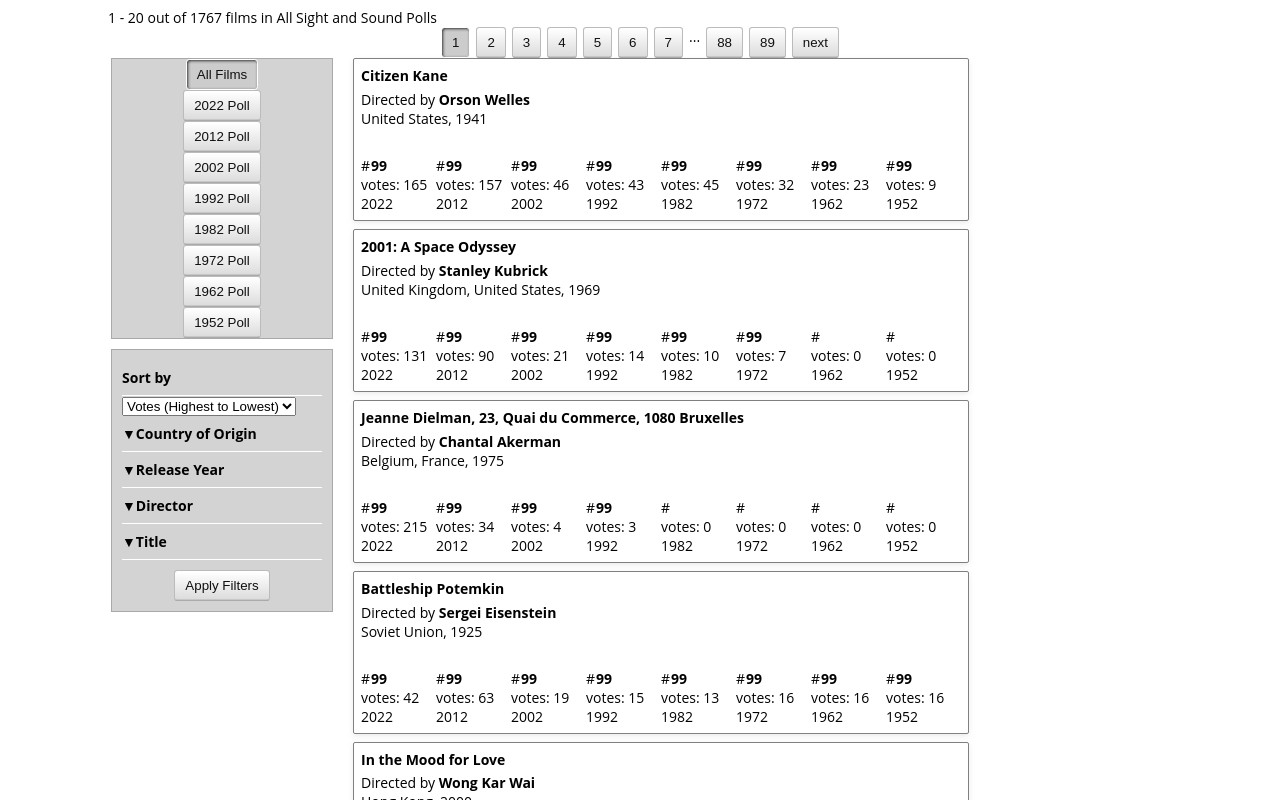
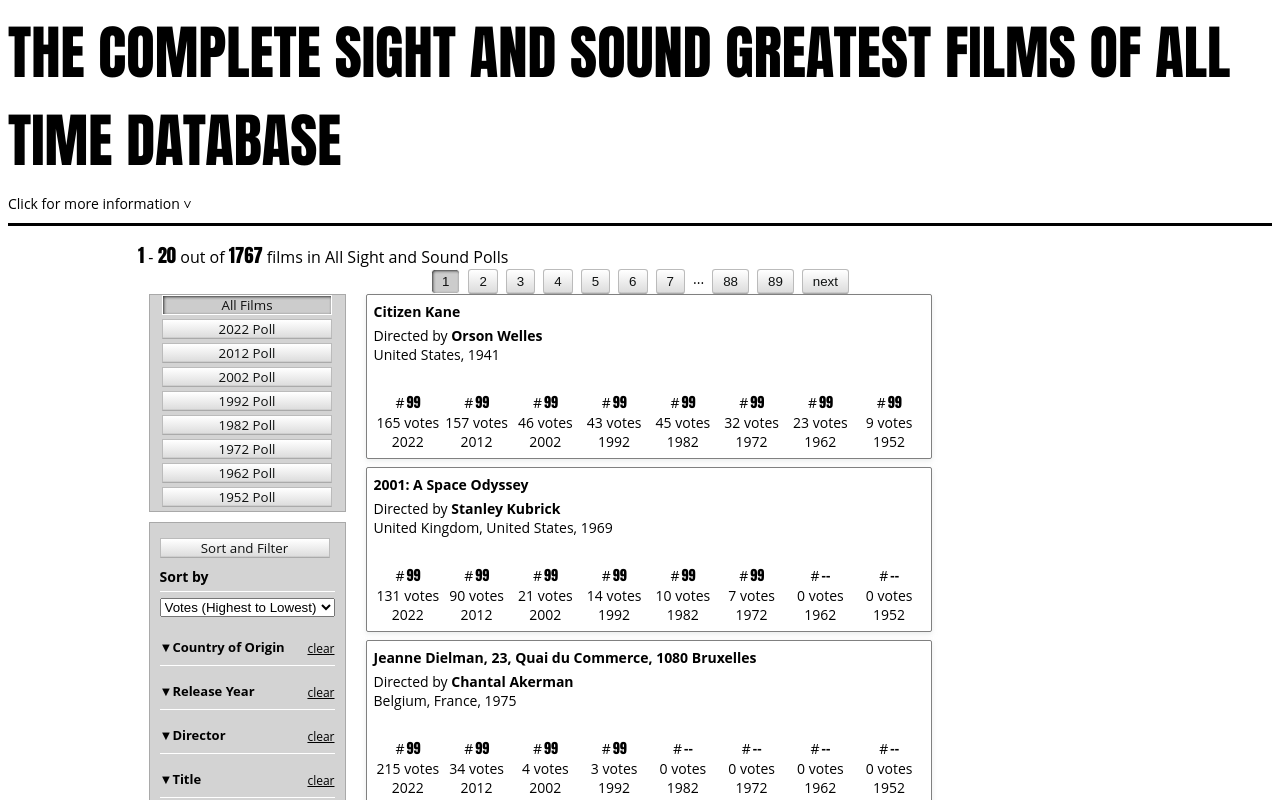
Before and after one commit to bondie00/parcel-react, a React (Vite) app: page / in a window 1280 px wide. Shown: the top 800 px of the page. Built offline with nearby package versions, Linux system fonts and the light colour scheme.

Commit message:
to vercel 1.7.24

```diff
--- a/package.json
+++ b/package.json
@@ -1,5 +1,4 @@
 {
-  "homepage": "https://bondie00.github.io/parcel-react",
   "name": "parcel-react",
   "version": "1.0.0",
   "license": "MIT",
--- a/src/App.js
+++ b/src/App.js
@@ -3,6 +3,7 @@
 import data from "./components/filmdata.json"
 import Pagination from "./components/pagination"
 import Filters from "./components/Filters"
+import Header from "./components/Header"
 
 
 export function App() {
@@ -100,13 +101,27 @@
     }
     return b[poll] - a[poll]
   })
+}
 
   if (sort == "title") {
     filteredData.sort((a,b) => {
       return b["FilmTitle"] - a["FilmTitle"]
     })
   }
-}
+
+  if (sort == "yearUp") {
+    filteredData.sort((a,b) => {
+      return a["Year"] - b["Year"]
+    })
+  }
+
+  if (sort == "yearDown") {
+    filteredData.sort((a,b) => {
+      return b["Year"] - a["Year"]
+    })
+  }
+
+
 
 const applyClick = () => {
 
@@ -131,6 +146,7 @@
   setPrevEndYear(nextState.endYear)
 }
 
+
 const applyPoll = (year) => {
   setPoll(year)
   setCurrentPage(1)
@@ -148,11 +164,14 @@
 
 
   return <>
-      <header>
 
-      </header>
-      <div className="main">
-        <div>{indexFirst + 1} - {indexLast > filteredData.length ? filteredData.length : indexLast} out of {filteredData.length} films in {poll=="" ? "All Sight and Sound Polls" : null}</div>
+        <Header/>
+
+        <div className="main">
+
+
+
+        <div className="results"><span className="resultsNums">{indexFirst + 1}</span> - <span className="resultsNums">{indexLast > filteredData.length ? filteredData.length : indexLast}</span> out of <span className="resultsNums">{filteredData.length}</span> films in {poll=="" ? "All Sight and Sound Polls" : "the " + poll.substring(0,4) + " Sight and Sound poll"}</div>
 
         <Pagination
           moviesperPage={moviesperPage}
@@ -164,20 +183,22 @@
         <div className="workarea">
           <div className="leftpanel">
             <div className="pollscontainer">
-              <div type="button" className="pageitem" id={(poll == "" ? "selected" : null)} onClick={() => applyPoll("")}>All Films</div>
-              <div type="button" className="pageitem" id={(poll == "2022votes" ? "selected" : null)} onClick={() => applyPoll("2022votes")}>2022 Poll</div>
-              <div type="button" className="pageitem" id={(poll == "2012votes" ? "selected" : null)} onClick={() => applyPoll("2012votes")}>2012 Poll</div>
-              <div type="button" className="pageitem" id={(poll == "2002votes" ? "selected" : null)} onClick={() => applyPoll("2002votes")}>2002 Poll</div>
-              <div type="button" className="pageitem" id={(poll == "1992votes" ? "selected" : null)} onClick={() => applyPoll("1992votes")}>1992 Poll</div>
-              <div type="button" className="pageitem" id={(poll == "1982votes" ? "selected" : null)} onClick={() => applyPoll("1982votes")}>1982 Poll</div>
-              <div type="button" className="pageitem" id={(poll == "1972votes" ? "selected" : null)} onClick={() => applyPoll("1972votes")}>1972 Poll</div>
-              <div type="button" className="pageitem" id={(poll == "1962votes" ? "selected" : null)} onClick={() => applyPoll("1962votes")}>1962 Poll</div>
-              <div type="button" className="pageitem" id={(poll == "1952votes" ? "selected" : null)} onClick={() => applyPoll("1952votes")}>1952 Poll</div>
+              <div type="button" className="pollbutton" id={(poll == "" ? "selected" : null)} onClick={() => applyPoll("")}>All Films</div>
+              <div type="button" className="pollbutton" id={(poll == "2022votes" ? "selected" : null)} onClick={() => applyPoll("2022votes")}>2022 Poll</div>
+              <div type="button" className="pollbutton" id={(poll == "2012votes" ? "selected" : null)} onClick={() => applyPoll("2012votes")}>2012 Poll</div>
+              <div type="button" className="pollbutton" id={(poll == "2002votes" ? "selected" : null)} onClick={() => applyPoll("2002votes")}>2002 Poll</div>
+              <div type="button" className="pollbutton" id={(poll == "1992votes" ? "selected" : null)} onClick={() => applyPoll("1992votes")}>1992 Poll</div>
+              <div type="button" className="pollbutton" id={(poll == "1982votes" ? "selected" : null)} onClick={() => applyPoll("1982votes")}>1982 Poll</div>
+              <div type="button" className="pollbutton" id={(poll == "1972votes" ? "selected" : null)} onClick={() => applyPoll("1972votes")}>1972 Poll</div>
+              <div type="button" className="pollbutton" id={(poll == "1962votes" ? "selected" : null)} onClick={() => applyPoll("1962votes")}>1962 Poll</div>
+              <div type="button" className="pollbutton" id={(poll == "1952votes" ? "selected" : null)} onClick={() => applyPoll("1952votes")}>1952 Poll</div>
           </div>
 
             <div className="filters">
 
-
+            <div className="applytop">
+              <div type="button" className="pollbutton"  onClick={() => applyClick()}>Sort and Filter</div>
+            </div>
 
             <Filters
             data={data}
@@ -188,9 +209,11 @@
             titles={nextState.TitleArray}
             sortType={nextState.sortType}
             />
-            <div className="apply">
-              <div type="button" className="pageitem"  onClick={() => applyClick()}>Apply Filters</div>
+
+            <div className="applybottom">
+              <div type="button" className="pollbutton"  onClick={() => applyClick()}>Sort and Filter</div>
             </div>
+
           </div>
 
 
--- a/src/components/FilmSlide.jsx
+++ b/src/components/FilmSlide.jsx
@@ -10,24 +10,24 @@
             <div className="countryyear">{d.Country}, {d.Year}</div>
             <div className="rankgrid">
                 <div className="row">
-                  <div className="rank" id={poll=="2022votes" ? "highlight" : null}><span className="pound" id={poll=="2022votes" ? "highlight" : null}>#</span>{d["2022rank"]}</div>
-                  <div className="rank" id={poll=="2012votes" ? "highlight" : null}><span className="pound" id={poll=="2012votes" ? "highlight" : null}>#</span>{d["2012rank"]}</div>
-                  <div className="rank" id={poll=="2002votes" ? "highlight" : null}><span className="pound" id={poll=="2002votes" ? "highlight" : null}>#</span>{d["2002rank"]}</div>
-                  <div className="rank" id={poll=="1992votes" ? "highlight" : null}><span className="pound" id={poll=="1992votes" ? "highlight" : null}>#</span>{d["1992rank"]}</div>
-                  <div className="rank" id={poll=="1982votes" ? "highlight" : null}><span className="pound" id={poll=="1982votes" ? "highlight" : null}>#</span>{d["1982rank"]}</div>
-                  <div className="rank" id={poll=="1972votes" ? "highlight" : null}><span className="pound" id={poll=="1972votes" ? "highlight" : null}>#</span>{d["1972rank"]}</div>
-                  <div className="rank" id={poll=="1962votes" ? "highlight" : null}><span className="pound" id={poll=="1962votes" ? "highlight" : null}>#</span>{d["1962rank"]}</div>
-                  <div className="rank" id={poll=="1952votes" ? "highlight" : null}><span className="pound" id={poll=="1952votes" ? "highlight" : null}>#</span>{d["1952rank"]}</div>
+                  <div className="rank" id={poll=="2022votes" ? "highlight" : null}><span className="pound" id={poll=="2022votes" ? "highlight" : null}>#</span>{d["2022rank"] == "" ? ("--") : d["2022rank"]}</div>
+                  <div className="rank" id={poll=="2012votes" ? "highlight" : null}><span className="pound" id={poll=="2012votes" ? "highlight" : null}>#</span>{d["2012rank"] == "" ? ("--") : d["2012rank"]}</div>
+                  <div className="rank" id={poll=="2002votes" ? "highlight" : null}><span className="pound" id={poll=="2002votes" ? "highlight" : null}>#</span>{d["2002rank"] == "" ? ("--") : d["2002rank"]}</div>
+                  <div className="rank" id={poll=="1992votes" ? "highlight" : null}><span className="pound" id={poll=="1992votes" ? "highlight" : null}>#</span>{d["1992rank"] == "" ? ("--") : d["1992rank"]}</div>
+                  <div className="rank" id={poll=="1982votes" ? "highlight" : null}><span className="pound" id={poll=="1982votes" ? "highlight" : null}>#</span>{d["1982rank"] == "" ? ("--") : d["1982rank"]}</div>
+                  <div className="rank" id={poll=="1972votes" ? "highlight" : null}><span className="pound" id={poll=="1972votes" ? "highlight" : null}>#</span>{d["1972rank"] == "" ? ("--") : d["1972rank"]}</div>
+                  <div className="rank" id={poll=="1962votes" ? "highlight" : null}><span className="pound" id={poll=="1962votes" ? "highlight" : null}>#</span>{d["1962rank"] == "" ? ("--") : d["1962rank"]}</div>
+                  <div className="rank" id={poll=="1952votes" ? "highlight" : null}><span className="pound" id={poll=="1952votes" ? "highlight" : null}>#</span>{d["1952rank"] == "" ? ("--") : d["1952rank"]}</div>
                 </div>
                 <div className="row">
-                  <div className="votes" id={poll=="2022votes" ? "highlight" : null}>votes: {d["2022votes"]} </div>
-                  <div className="votes" id={poll=="2012votes" ? "highlight" : null}>votes: {d["2012votes"]} </div>
-                  <div className="votes" id={poll=="2002votes" ? "highlight" : null}>votes: {d["2002votes"]} </div>
-                  <div className="votes" id={poll=="1992votes" ? "highlight" : null}>votes: {d["1992votes"]} </div>
-                  <div className="votes" id={poll=="1982votes" ? "highlight" : null}>votes: {d["1982votes"]} </div>
-                  <div className="votes" id={poll=="1972votes" ? "highlight" : null}>votes: {d["1972votes"]} </div>
-                  <div className="votes" id={poll=="1962votes" ? "highlight" : null}>votes: {d["1962votes"]} </div>
-                  <div className="votes" id={poll=="1952votes" ? "highlight" : null}>votes: {d["1952votes"]} </div>
+                  <div className="votes" id={poll=="2022votes" ? "highlight" : null}>{d["2022votes"] + (d["2022votes"] == "1" ? (" vote") : " votes")}</div>
+                  <div className="votes" id={poll=="2012votes" ? "highlight" : null}>{d["2012votes"] + (d["2012votes"] == "1" ? (" vote") : " votes")} </div>
+                  <div className="votes" id={poll=="2002votes" ? "highlight" : null}>{d["2002votes"] + (d["2002votes"] == "1" ? (" vote") : " votes")} </div>
+                  <div className="votes" id={poll=="1992votes" ? "highlight" : null}>{d["1992votes"] + (d["1992votes"] == "1" ? (" vote") : " votes")} </div>
+                  <div className="votes" id={poll=="1982votes" ? "highlight" : null}>{d["1982votes"] + (d["1982votes"] == "1" ? (" vote") : " votes")} </div>
+                  <div className="votes" id={poll=="1972votes" ? "highlight" : null}>{d["1972votes"] + (d["1972votes"] == "1" ? (" vote") : " votes")} </div>
+                  <div className="votes" id={poll=="1962votes" ? "highlight" : null}>{d["1962votes"] + (d["1962votes"] == "1" ? (" vote") : " votes")} </div>
+                  <div className="votes" id={poll=="1952votes" ? "highlight" : null}>{d["1952votes"] + (d["1952votes"] == "1" ? (" vote") : " votes")} </div>
                 </div>
                 <div className="row">
                   <div className="year" id={poll=="2022votes" ? "highlight" : null}>2022</div>
--- a/src/components/Filters.jsx
+++ b/src/components/Filters.jsx
@@ -9,6 +9,7 @@
   const [clickedYears, setClickedYears] = useState(false)
   const [clickedDirector, setClickedDirector] = useState(false)
   const [clickedTitle, setClickedTitle] = useState(false)
+  const [state, setState] = useState(0)
 
   const [sortSel, setSortSel] = useState("votes")
 
@@ -30,8 +31,22 @@
 const handleSort = (e) => {
   sortType.push(e.target.value)
   sortType.splice(0, sortType.length - 1)
-  //sortType = e.target.value
   setSortSel(e.target.value)
+}
+
+
+const clearFilters = (code) => {
+  if (code == "countries")
+    countries.splice(0, countries.length)
+  if (code == "year") {
+    startYear.splice(0, startYear.length)
+    endYear.splice(0, endYear.length)
+  }
+  if (code == "director")
+    directors.splice(0, directors.length)
+  if (code == "title")
+    titles.splice(0, titles.length)
+  setState(state + 1)
 }
 
 
@@ -39,19 +54,23 @@
   return (
     <div>
 
-<div className="filterTitle"><b>Sort by</b></div>
+<div className="sortTitle"><b>Sort by</b></div>
 
-<div>
+<div className= "sortContainer">
 <select className="sort" value={sortSel} onChange={(e) => handleSort(e)}>
         <option value="votes">Votes &#40;Highest to Lowest&#41;</option>
         <option value="title">Title &#40;A to Z&#41;</option>
+        <option value="yearUp">Release Year &#40;Earliest to Latest&#41;</option>
+        <option value="yearDown">Release Year &#40;Latest to Earliest&#41;</option>
 </select>
 </div>
 
-
+<div className="withClear">
         <div className="filterTitle" onClick={toggleCountries}>{clickedCOI ? '\u25B2' : '\u25BC'}<b>Country of Origin</b></div>
+        <div className="clear" onClick={() => clearFilters("countries")}>clear</div>
+        </div>
               {clickedCOI ? (
-              <div>
+              <div className="expandFilters">
                 <CountryFilters
                 countries={countries}
                 continent="North America"
@@ -90,10 +109,13 @@
               </div>
             ) : null}
 
-<div className="filterTitle" onClick={toggleYears}>{clickedYears ? '\u25B2' : '\u25BC'}<b>Release Year</b></div>
+<div className="withClear">
+  <div className="filterTitle" onClick={toggleYears}>{clickedYears ? '\u25B2' : '\u25BC'}<b>Release Year</b></div>
+  <div className="clear" onClick={() => clearFilters("year")}>clear</div>
+</div>
 
 {clickedYears ? (
-  <div>
+  <div className="expandFilters">
     <YearFilters
     startYear={startYear}
     endYear={endYear}
@@ -102,27 +124,35 @@
 
 ) : null}
 
-
-<div className="filterTitle" onClick={toggleDirector}>{clickedDirector ? '\u25B2' : '\u25BC'}<b>Director</b></div>
+<div className="withClear">
+  <div className="filterTitle" onClick={toggleDirector}>{clickedDirector ? '\u25B2' : '\u25BC'}<b>Director</b></div>
+  <div className="clear" onClick={() => clearFilters("director")}>clear</div>
+</div>
 
 {clickedDirector ? (
+  <div className="expandFilters">
   <SearchBar className="searchBar"
   data={data}
   directors={directors}
   titles={titles}
   type="director"
   />
+  </div>
 ) : null}
 
-
-<div className="filterTitle" onClick={toggleTitle}>{clickedTitle ? '\u25B2' : '\u25BC'}<b>Title</b></div>
+<div className="withClear">
+  <div className="filterTitle" onClick={toggleTitle}>{clickedTitle ? '\u25B2' : '\u25BC'}<b>Title</b></div>
+  <div className="clear" onClick={() => clearFilters("title")}>clear</div>
+</div>
 {clickedTitle ? (
+  <div className="expandFilters">
   <SearchBar className="searchBar"
   data={data}
   directors={directors}
   titles={titles}
   type="title"
   />
+  </div>
 ) : null}
   </div>
 
--- /dev/null
+++ b/src/components/Header.jsx
@@ -0,0 +1,69 @@
+import React, { useState } from "react"
+
+const Header = ({ }) => {
+
+    const [show, setShow] = useState(false)
+    const [selection, setSelection] = useState("about")
+
+    const toggleShow = () => {
+        (show === true ? setShow(false) : setShow(true))
+
+    }
+
+  return (
+    <div className="headerContainer">
+        <div className="mainTitle">THE COMPLETE SIGHT AND SOUND GREATEST FILMS OF ALL TIME DATABASE</div>
+        {show == false ? (
+            <div className="infotext" onClick={toggleShow}>Click for more information <b>&#709;</b></div>
+            ) : null
+        }
+
+        {show ? (
+            <div>
+                <div className="headerSelectionContainer">
+                    <div className="headerSelection" id={selection == "about" ? "headerSelected" : null} onClick={() => setSelection("about")}>About</div>
+                    <div className="headerSelection" id={selection == "paper" ? "headerSelected" : null} onClick={() => setSelection("paper")}>White Paper</div>
+                    <div className="headerSelection" id={selection == "data" ? "headerSelected" : null} onClick={() => setSelection("data")}>Data</div>
+                </div>
+                {selection == "about" ? (
+                    <div className="information">
+                        <p>This database is a collection of every vote that has ever been cast during the history of the Sight and Sound Greatest Films of All Time Poll. Run by the British Film Institute, the poll is conducted once every ten years, inaugurally in 1952 and most recently in 2022.
+                        </p>
+                        <p>As one of the longest running and most robust sources of film opinion, the Sight and Sound poll has a lot to reveal about the way the film canon changes over time.  However, the way the Sight and Sound polls are typically consumed online, as separate ranked lists for each decade, does not encourage analysis of how a film's rank has changed over the course of the poll.
+                        </p>
+                        <p>This project combines the results of every Sight and Sound poll into one centralized database. Each film's rankings from every Sight and Sound poll are displayed on a card so that, without having to navigate elsewhere, a user can see how a film's ranking has changed.  Combined with a series of filters, the results can answer targeted questions about how the film canon is evolving overall and in terms of release year, country of origin, and more.
+                        </p>
+                        <p>Data collected and website built by Katie Donia
+                        </p>
+
+                         <div className="infotext" onClick={toggleShow}>Click for less information <b>&#708;</b></div>
+                    </div>
+                ) : null}
+
+                {selection == "data" ? (
+                    <div className="information">
+                        <p>To view or use the data I collected for this project, including all the data that feed this database as well as transcriptions of every ballot from every Sight and Sound poll, <a target="_blank" href="https://docs.google.com/spreadsheets/d/1iQBA6FbsACr6iuc08Al4F3oR5QnvH8W5BoJMYn3_YJA/edit?usp=sharing">click here.</a>
+                        </p>
+
+                         <div className="infotext" onClick={toggleShow}>Click for less information <b>&#708;</b></div>
+                    </div>
+                ) : null}
+
+
+                {selection == "paper" ? (
+                    <div className="information">
+                        <p>To read more about the project, click here.
+                        </p>
+
+                         <div className="infotext" onClick={toggleShow}>Click for less information <b>&#708;</b></div>
+                    </div>
+                ) : null}
+            </div>
+            ) : null
+        }
+    </div>
+
+  )
+}
+
+export default Header
--- a/src/components/YearFilters.jsx
+++ b/src/components/YearFilters.jsx
@@ -23,11 +23,11 @@
 return (
     <div>
         <div>From</div>
-        <div>
+        <div className="searchBarContainer">
             <input type="text" placeholder="Starting year..." value={startYear} onChange={(e) => handleStart(e)}/>
         </div>
         <div>To</div>
-        <div>
+        <div className="searchBarContainer">
             <input type="text" placeholder="Ending year..." value={endYear} onChange={(e) => handleEnd(e)}/>
         </div>
     </div>
--- a/src/style.scss
+++ b/src/style.scss
@@ -24,7 +24,7 @@
 }
 
 .movie {
-  min-width: 600px;
+  width: 550px;
   border: 1px solid grey;
   display: block;
   height: fit-content;
@@ -48,6 +48,36 @@
   background-color: lightgray;
   justify-content: center;
   align-items: center;
+  padding: 15 10 10 15;
+
+}
+
+.pollbutton {
+  margin-bottom: 4px;
+  background: #eee;
+  color: #444;
+  border: 1px solid #bbb;
+  border-bottom: 1px solid #aaa;
+  background-image: linear-gradient(#fff 2%,#ddd 95%,#bbb 100%);
+  border-radius: 0.25em;
+  box-shadow: none;
+  box-sizing: border-box;
+  color: #0f1111;
+  cursor: pointer;
+  height: fit-content;
+  width: 75px;
+  font-size: 10pt;
+  text-align: center;
+  width: 170px;
+  border-radius: 0px;
+  padding: 2 0 2 0;
+}
+
+.pollbutton:active {
+  color: #111;
+  background: #ccc;
+  border-color: #fff;
+  box-shadow: inset 1px 1px 3px #333;
 }
 
 #poll {
@@ -56,19 +86,14 @@
 
 .filters {
   display:block;
-  min-width: 200px;
+  width: 175px;
   height: fit-content;
   border: 1px solid darkgray;
   background-color: lightgray;
 }
 
-h2,
-h4 {
-  margin: 0;
-}
-
 .rankgrid {
-  min-height: 50px;
+  height: fit-content;
   padding-top: 2em;
 }
 
@@ -81,27 +106,31 @@
 
 .rank {
   flex-basis: 100%;
-  font-weight: bold;
-  font-size: 15;
+  font-size: 18;
+  text-align: center;
+  font-family: 'Impact';
 }
 
 
 .votes {
   flex-basis: 100%;
-  font-size: 13;
+  font-size: 11;
+  text-align: center;
 
 }
 
 
 .year {
   flex-basis: 100%;
-  font-size: 13;
+  font-size: 11;
+  text-align: center;
 }
 
 .pound {
   font-weight: normal;
-  font-size: 10;
-  padding-right: 1px;
+  font-family: 'Open Sans';
+  font-size: 13;
+  padding-right: 2px;
 }
 
 .title {
@@ -129,22 +158,18 @@
   font-weight: normal;
 }
 
-.films {
-  flex: 1;
-
-}
-
 
 .pagination {
   display: flex;
   justify-content: center;
-  gap: 6px;
-  padding: 25 0 25 0;
+  gap: 8px;
+  padding: 15 0 25 0;
 }
 
 .searchbar {
   position: relative;
   display: inline-block;
+  padding: 5 0 5 0;
 }
 
 .dropdown-content {
@@ -159,6 +184,7 @@
 
 .searchresults {
   display: block;
+  cursor: pointer;
 }
 
 .countries {
@@ -177,9 +203,8 @@
   color: #0f1111;
   cursor: pointer;
   display: inline-block;
-  font-family: "Amazon Ember",sans-serif;
   font-size: 10pt;
-  line-height: 29px;
+  height: 25px;
   position: relative;
   text-align: center;
   touch-action: manipulation;
@@ -204,23 +229,117 @@
 }
 
 .filterTitle {
-  padding: 8px 0 8px 0;
-  border-bottom: 1px solid white;
+  font-size: 13px;
+  cursor: pointer;
 }
 
 .filters {
   padding: 10px
 }
 
-.searchBar {
-  padding: 5 0 5 0;
+.applytop {
+  text-align: center;
+  padding-bottom: 5px;
+  padding-top: 5px;
 }
 
-.apply {
+.applybottom {
+  text-align: center;
   padding-top: 10px;
-  text-align: center;
+  padding-bottom: 5px;
 }
 
 #highlight {
   color: green;
 }
+
+.withClear {
+  padding: 16px 0 8px 0;
+  border-bottom: 1px solid white;
+  display: flex;
+  flex-direction: row;
+  justify-content: space-between;
+}
+
+.sortTitle {
+  padding-bottom: 5px;
+  border-bottom: 1px solid white;
+}
+
+.sort {
+  width: 175px;
+  cursor: pointer;
+}
+
+.sortContainer {
+  padding-top: 5px;
+  padding-bottom: 5px;
+}
+
+.clear {
+  font-size: 9pt;
+  text-decoration: underline;
+  margin-top: 2px;
+  cursor: pointer;
+}
+
+.expandFilters {
+    border-bottom: 1px solid white;
+}
+
+.searchBarContainer {
+  padding-bottom: 5px;
+}
+
+.mainTitle {
+  font-size: 44pt;
+  font-family: 'Impact';
+  padding-bottom: 10px;
+}
+
+.headerContainer {
+  padding: 0 50 0 50;
+  border-bottom: 3.5px solid black;
+  padding-bottom: 10px;
+}
+
+.resultsNums {
+  font-family: 'Impact';
+  font-size: 14pt;
+}
+
+.results {
+  font-size: 12pt;
+  padding-left: 30px;
+  padding-top: 15px;
+}
+
+.headerSelectionContainer {
+  display: flex;
+  flex-direction: row;
+  gap: 25px;
+}
+
+.headerSelection {
+  border-bottom: 1.5px solid black;
+  font-size: 12pt;
+  cursor: pointer;
+
+}
+
+#headerSelected {
+  background: lightgray;
+}
+
+.information {
+  font-size: 12pt;
+  font-family: "Open Sans";
+}
+
+.infotext {
+  cursor: pointer;
+}
+
+.countrytext {
+  cursor: pointer;
+}
```
Also changed, not shown: src/components/CountryFilters.jsx (+4 -4 lines).
